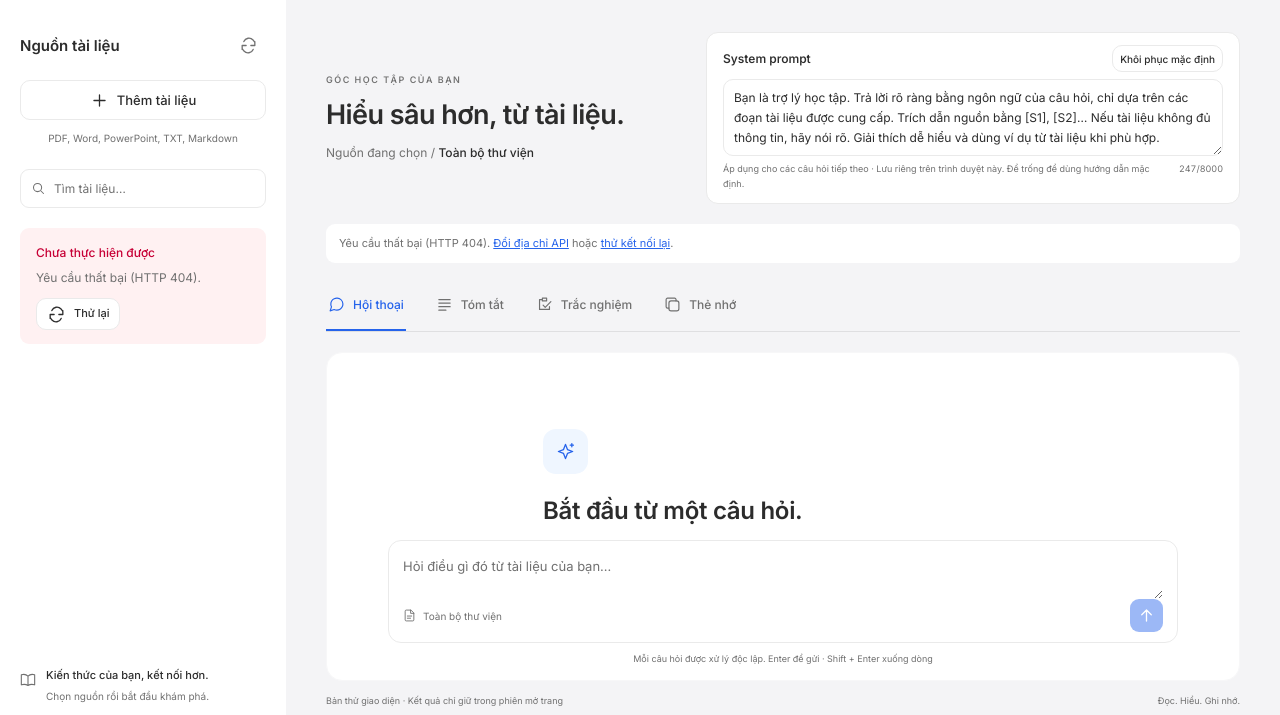
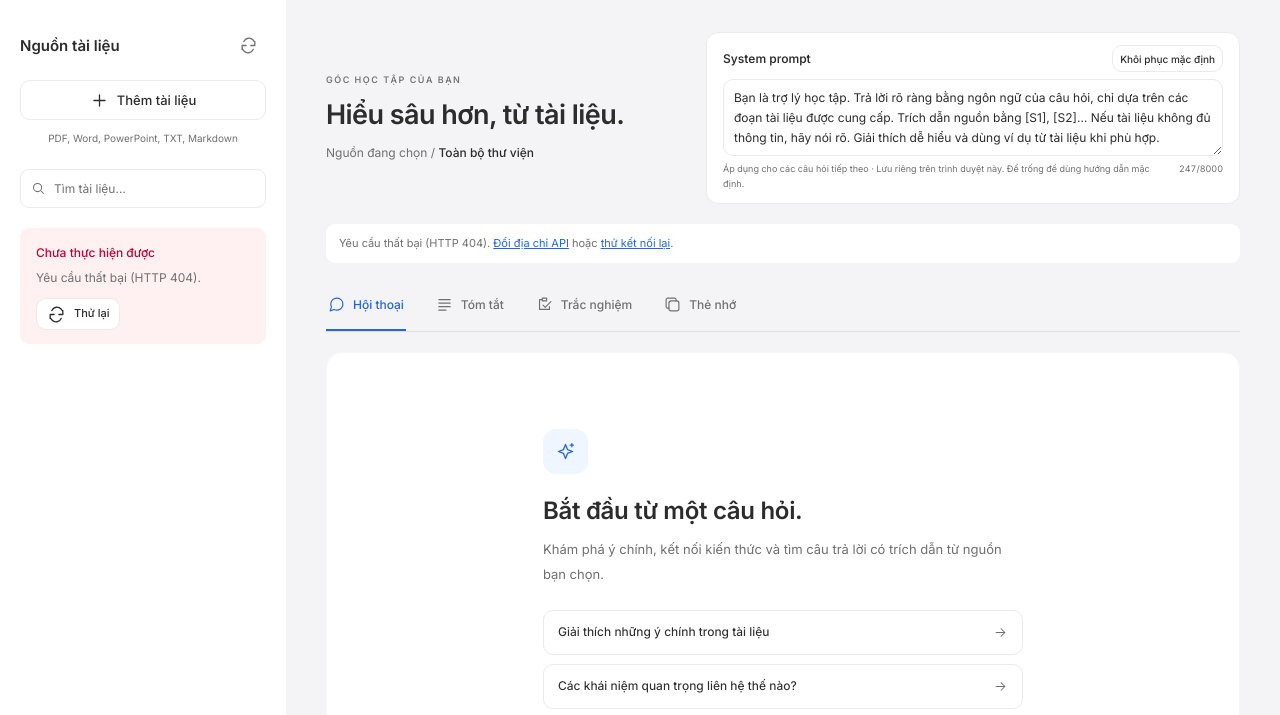
Before and after one commit to AIVIETNAM-AIO-TranCuong/RAG-for-learning-system, a plain HTML site: page demo-ui/index.html in a window 1280 px wide. Shown: the part 76-791 px from the top of the page. Drawn offline with Linux system fonts and the light colour scheme; no server answers.

Commit message:
Give the chat panel enough height to keep content above the composer

```diff
--- a/demo-ui/styles.css
+++ b/demo-ui/styles.css
@@ -97,8 +97,10 @@ h1 { font-size: 27px; margin-bottom: 10px; letter-spacing: -.55px; line-height:
 .tabs button:hover { color: var(--foreground); }
 .tabs button[aria-selected=true] { color: var(--primary); border-bottom-color: var(--primary); }
 .workspace-panel { flex: 1; min-height: 0; margin-top: 20px; background: var(--surface); border: 1px solid var(--border); border-radius: 16px; overflow: auto; display: flex; flex-direction: column; }
+.workspace:has(.workspace-panel[aria-labelledby="tab-chat"]) { height: auto; }
+.workspace-panel[aria-labelledby="tab-chat"] { flex: 1 0 680px; min-height: 680px; }
 .workspace-footer { display: flex; justify-content: space-between; gap: 20px; color: var(--muted); font-size: 9px; line-height: 1.6; padding-top: 13px; }
-.chat-stream { flex: 1; overflow: auto; padding: 26px 34px; scroll-behavior: smooth; }
+.chat-stream { flex: 1; min-height: 0; overflow: auto; padding: 26px 34px; scroll-behavior: smooth; }
 .chat-inner { max-width: 770px; margin: 0 auto; }
 .message { margin-bottom: 27px; }
 .question { margin: 0 0 24px auto; width: fit-content; max-width: 85%; background: var(--background); border-radius: 18px 18px 4px 18px; padding: 12px 17px; font-size: 14px; line-height: 1.7; white-space: pre-wrap; overflow-wrap: anywhere; }
```
